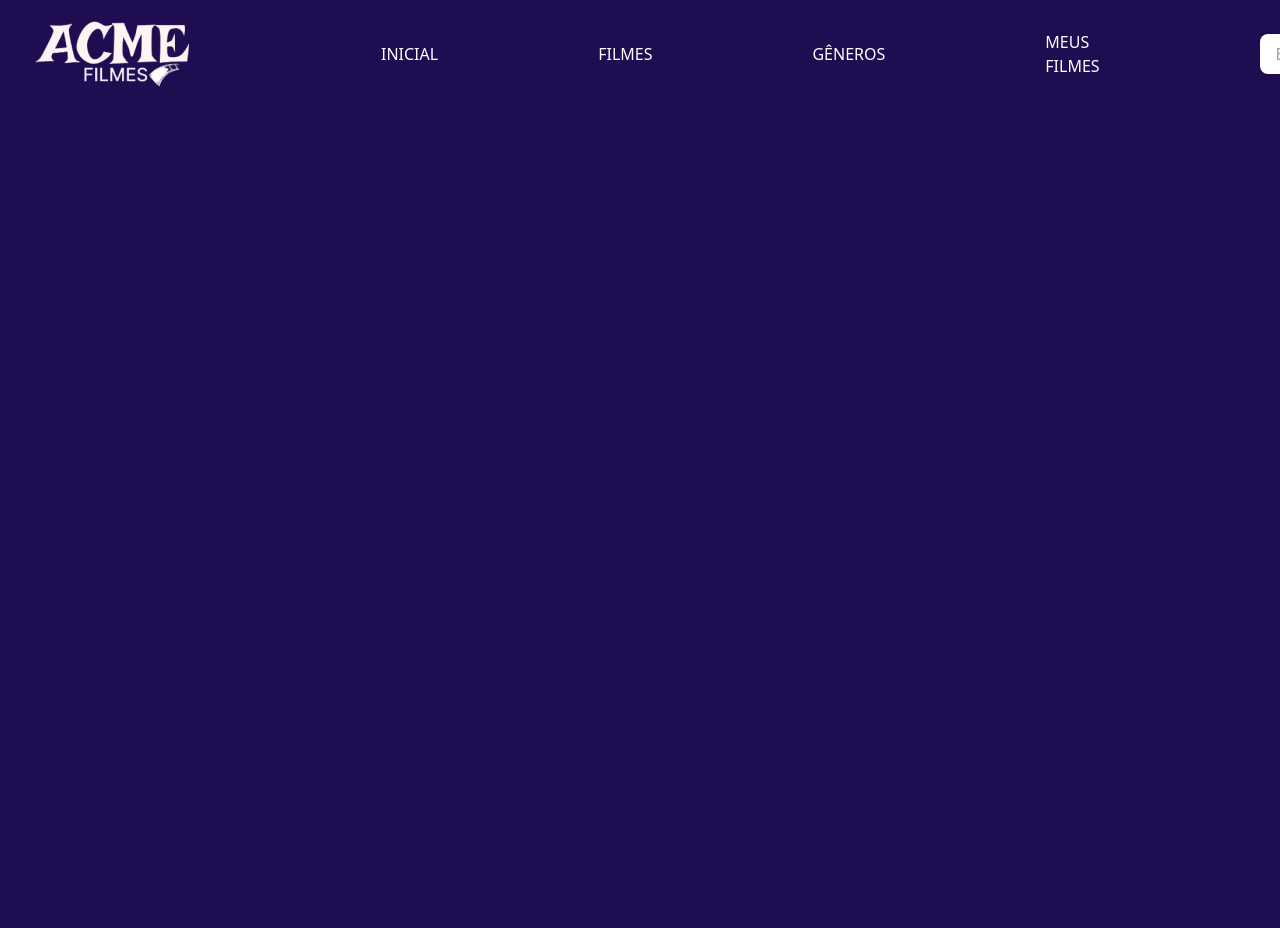
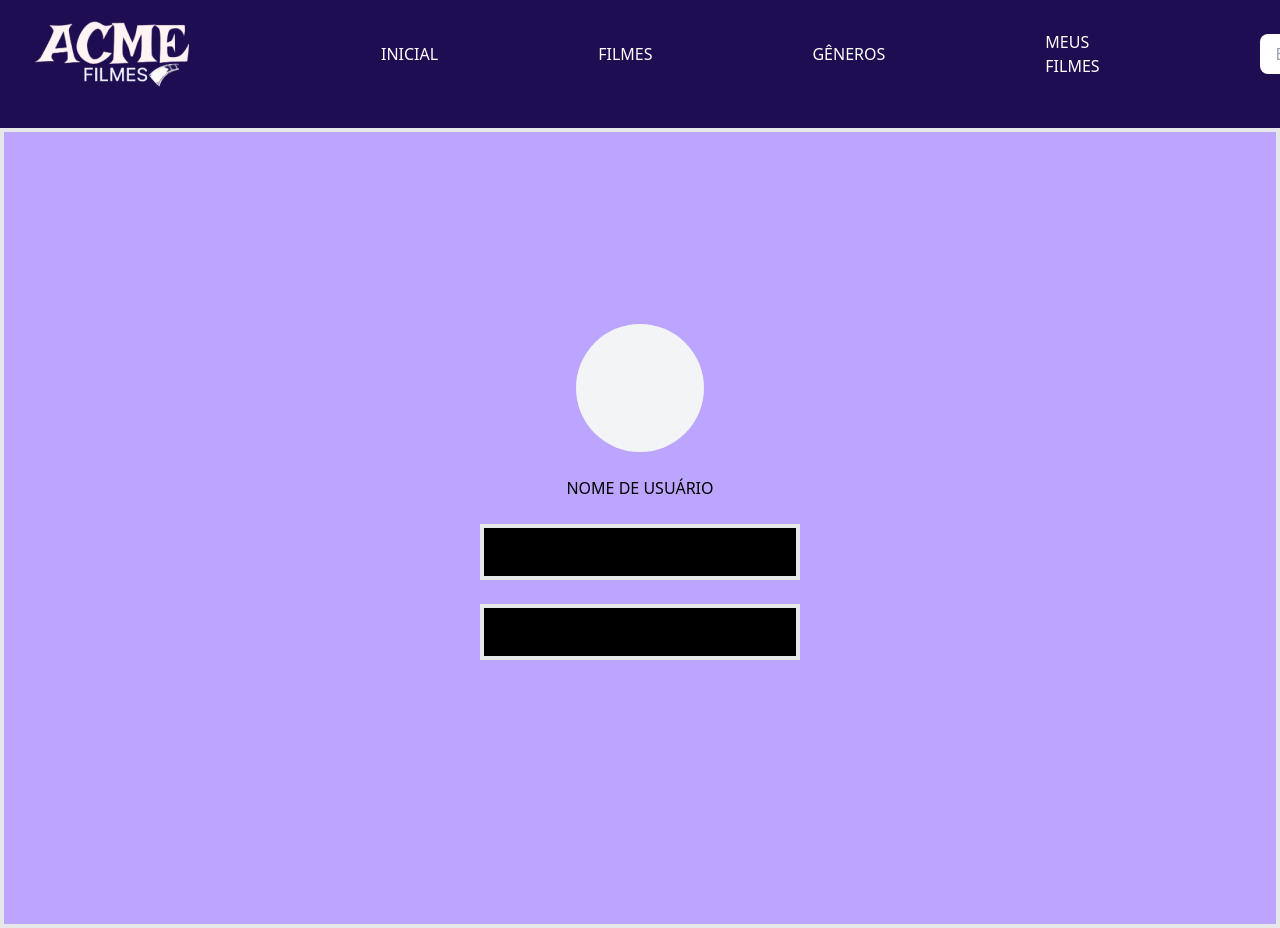
Before and after one commit to giovbel/acme_filmes, a plain HTML site: page perfil.html in a window 1280 px wide. Shown: the top 928 px of the page. Before the commit the page ends 800 px from the top, so only its background shows below. Drawn offline with nearby package versions, Linux system fonts and the light colour scheme.

Commit message:
em andamento...

```diff
--- a/perfil.html
+++ b/perfil.html
@@ -1,12 +1,12 @@
 <!DOCTYPE html>
-<html lang="en">
+<html lang="pt-br">
 <head>
     <meta charset="UTF-8">
     <meta name="viewport" content="width=device-width, initial-scale=1.0">
     <script src="https://cdn.tailwindcss.com"></script>
     <title>Meu Perfil</title>
 </head>
-<body class="bg-[#1E0D50] w-full h-full">
+<body class="bg-[#1E0D50] w-full h-screen">
 
     <header class="flex gap-40 pt-5 pl-5 place-items-center pb-10 h-32">
       <img src="./img/logo.png" alt="">
@@ -23,8 +23,23 @@
 
     </header>
 
-    <main class="h-full w-full bg-[#BCA5FF]">
+    <main class="h-screen w-full bg-[#BCA5FF] border-4 border-[#CDB9B9]-500/100 grid place-items-center">
+
+      <div class="grid place-content-center gap-6 place-items-center">
+
+        <div class="h-32 w-32 bg-gray-100 rounded-full "></div>
+        <h2>NOME DE USUÁRIO</h2>
+        <div class="w-80 h-14 bg-black border-4 border-[#CDB9B9]-500/100"></div>
+        <div class="w-80 h-14 bg-black border-4 border-[#CDB9B9]-500/100"></div>
+        <div class=""></div>
+
+        <a href=""></a>
+        <a href=""></a>
+
+      </div>
+
 
     </main>
+
 </body>
 </html>
```
